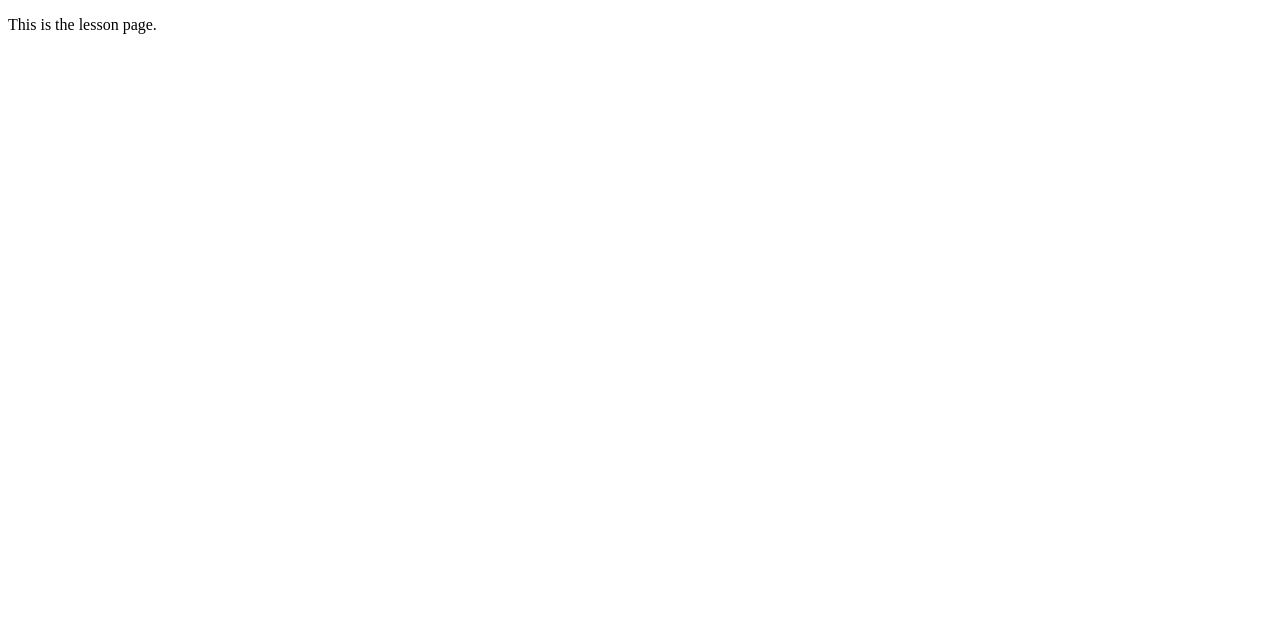
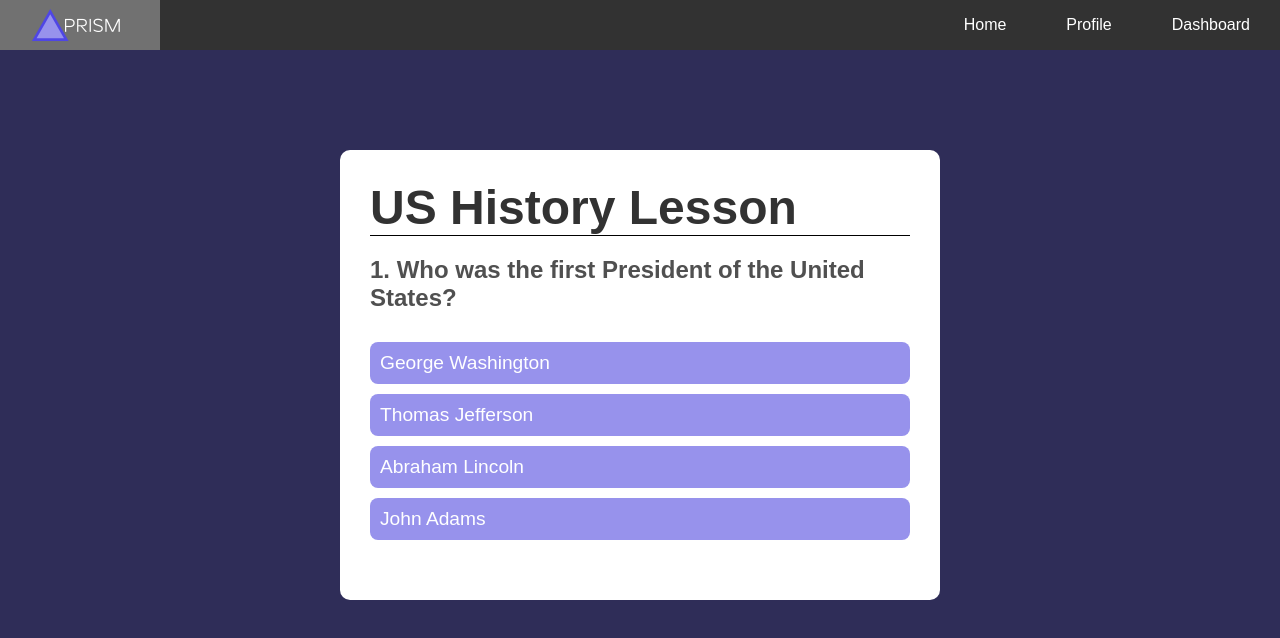
Before and after one commit to trevmink/PRISM, a plain HTML site: page lesson.html in a window 1280 px wide. Drawn offline with Linux system fonts and the light colour scheme; a web font is replaced by a local one.

Commit message:
Implemented the lesson module with basic functionality to start a lesson. TO DO: Make the lesson content dynamic based on selected topic. create the category dashboard to select different lessons/units.

```diff
--- a/lesson.html
+++ b/lesson.html
@@ -3,9 +3,54 @@
 	<head>
 		<meta charset="UTF-8" />
 		<meta name="viewport" content="width=device-width, initial-scale=1.0" />
+		<link rel="stylesheet" href="style.css" />
 		<title>PRISM - Lesson</title>
 	</head>
-	<body>
-		<p>This is the lesson page.</p>
+	<nav class="topbar">
+		<ul>
+			<li>
+				<a href="index.html">
+					<img src="Assets/prism2.png" alt="PrismLogo" />
+				</a>
+			</li>
+			<li>
+				<a
+					href="index.html"
+					onclick="return confirm('Leaving will reset unsaved lesson progress. Are you sure?')"
+					>Home</a
+				>
+			</li>
+			<li>
+				<a
+					href="profile.html"
+					onclick="return confirm('Leaving will reset unsaved lesson progress. Are you sure?')"
+					>Profile</a
+				>
+			</li>
+			<li>
+				<a
+					href="dashboard.html"
+					onclick="return confirm('Leaving will reset unsaved lesson progress. Are you sure?')"
+					>Dashboard</a
+				>
+			</li>
+		</ul>
+	</nav>
+
+	<body class="lesson-body">
+		<div class="lesson-content">
+			<h1 class="lesson-title">Lesson Title</h1>
+			<h2 class="lesson-question" id="lesson-question">Question goes here.</h2>
+			<div class="lesson-answers" id="lesson-answers">
+				<button class="answer-button">Answer 1</button>
+				<button class="answer-button">Answer 2</button>
+				<button class="answer-button">Answer 3</button>
+				<button class="answer-button">Answer 4</button>
+			</div>
+			<div class="lesson-navigation">
+				<button class="nav-button" id="nav-button">Next</button>
+			</div>
+		</div>
+		<script src="lesson.js"></script>
 	</body>
 </html>
--- /dev/null
+++ b/lesson.js
@@ -0,0 +1,120 @@
+const US_HISTORY = [
+	{
+		question: "Who was the first President of the United States?",
+		answers: [
+			{ text: "George Washington", isCorrect: true },
+			{ text: "Thomas Jefferson", isCorrect: false },
+			{ text: "Abraham Lincoln", isCorrect: false },
+			{ text: "John Adams", isCorrect: false },
+		],
+	},
+	{
+		question: "What year did the United States declare independence?",
+		answers: [
+			{ text: "1776", isCorrect: true },
+			{ text: "1781", isCorrect: false },
+			{ text: "1787", isCorrect: false },
+			{ text: "1791", isCorrect: false },
+		],
+	},
+];
+
+const lessonTitleElement = document.querySelector(".lesson-title");
+const questionElement = document.getElementById("lesson-question");
+const lessonButtonElement = document.getElementById("lesson-answers");
+const navButtonElement = document.getElementById("nav-button");
+
+let currentQuestionIndex = 0;
+let score = 0;
+
+// ADD PARAMETERS TO SELECT LESSON TOPIC/UNIT
+function startLesson() {
+	lessonTitleElement.textContent = "US History Lesson"; // REPLACE THIS LATER WITH A VAR SO IT CAN CHANGE BASED ON LESSON
+	currentQuestionIndex = 0;
+	score = 0;
+	navButtonElement.textContent = "Next";
+	navButtonElement.style.display = "none";
+
+	showQuestion();
+}
+
+function showQuestion() {
+	resetState();
+	let currentQuestion = US_HISTORY[currentQuestionIndex];
+	let questionNo = currentQuestionIndex + 1;
+	questionElement.textContent = questionNo + ". " + currentQuestion.question;
+	navButtonElement.style.display = "none";
+
+	// For each answer, create a button
+	currentQuestion.answers.forEach((answer) => {
+		const button = document.createElement("button");
+		button.textContent = answer.text;
+		// Adds styling class to the each answer button
+		button.classList.add("answer-button");
+		lessonButtonElement.appendChild(button);
+
+		if (answer.isCorrect) {
+			// Adds the "correct" data attribute to the button
+			button.dataset.correct = answer.isCorrect;
+		}
+
+		// Listens for click on each answer button > calls selectAnswer function
+		button.addEventListener("click", selectAnswer);
+	});
+}
+
+function selectAnswer(event) {
+	// Determines which button was clicked
+	const selectedButton = event.target;
+
+	// Checks if the selected button is the correct answer
+	const isCorrect = selectedButton.dataset.correct === "true";
+	if (isCorrect) {
+		// Adds the "correct" styling class to the selected button
+		selectedButton.classList.add("correct");
+		score++;
+	} else {
+		selectedButton.classList.add("incorrect");
+	}
+
+	// Loops through all answer buttons to show correct answers and disable them
+	Array.from(lessonButtonElement.children).forEach((button) => {
+		if (button.dataset.correct === "true") {
+			button.classList.add("correct");
+		}
+		button.disabled = true;
+	});
+	navButtonElement.style.display = "block";
+}
+
+function resetState() {
+	while (lessonButtonElement.firstChild) {
+		lessonButtonElement.removeChild(lessonButtonElement.firstChild);
+	}
+}
+
+function showScore() {
+	resetState();
+	questionElement.textContent = `You scored ${score} out of ${US_HISTORY.length}!`;
+	navButtonElement.textContent = "Restart Lesson";
+	navButtonElement.style.display = "block";
+}
+
+function handleNextButton() {
+	currentQuestionIndex++;
+	if (currentQuestionIndex < US_HISTORY.length) {
+		showQuestion();
+	} else {
+		showScore();
+	}
+}
+
+navButtonElement.addEventListener("click", () => {
+	if (currentQuestionIndex < US_HISTORY.length) {
+		handleNextButton();
+	} else {
+		startLesson();
+	}
+});
+
+startLesson();
--- a/style.css
+++ b/style.css
@@ -245,3 +245,100 @@ body {
 	flex-direction: row;
 	gap: 20px;
 }
+
+/* Lesson Page Styles */
+.lesson-body {
+	background: #2f2d58;
+}
+
+.lesson-content {
+	background: white;
+	width: 90%;
+	max-width: 600px;
+	margin: 100px auto 0;
+	border-radius: 10px;
+	padding: 30px;
+}
+
+.lesson-title {
+	text-align: left;
+	font-size: 3em;
+	color: rgb(50, 50, 50);
+	margin-bottom: 20px;
+	font-weight: bold;
+	border-bottom: 1px solid black;
+}
+
+.lesson-question {
+	font-size: 1.5em;
+	color: rgb(80, 80, 80);
+	margin-bottom: 30px;
+	font-weight: 25px;
+}
+
+.lesson-answers {
+	display: flex;
+	flex-direction: column;
+	gap: 10px;
+}
+
+.answer-button {
+	font-size: 1.2em;
+	padding: 10px;
+	border: none;
+	border-radius: 8px;
+	background-color: #9792ec;
+	color: white;
+	cursor: pointer;
+	text-align: left;
+	font-weight: 25px;
+}
+
+.answer-button:hover:not([disabled]) {
+	background-color: #7a75d1;
+	transform: scale(1.02);
+}
+
+.answer-button:disabled {
+	cursor: no-drop;
+	opacity: 0.7;
+}
+
+.answer-button:active {
+	transform: scale(0.95);
+}
+
+.lesson-navigation {
+	display: flex;
+	justify-content: space-between;
+	margin-top: 30px;
+}
+
+.nav-button {
+	font-size: 1em;
+	padding: 8px 16px;
+	border: none;
+	border-radius: 8px;
+	background-color: #9792ec;
+	color: white;
+	cursor: pointer;
+	font-weight: 25px;
+	display: none;
+}
+
+.nav-button:hover {
+	background-color: #7a75d1;
+	transform: scale(1.02);
+}
+
+.nav-button:active {
+	transform: scale(0.95);
+}
+
+.correct {
+	background-color: #4caf50 !important;
+}
+
+.incorrect {
+	background-color: #f44336 !important;
+}
```
Also changed, not shown: category.html (+3 -0 lines), dashboard.html (+1 -1 lines), menu.js (renamed from script.js), 1 other file.
